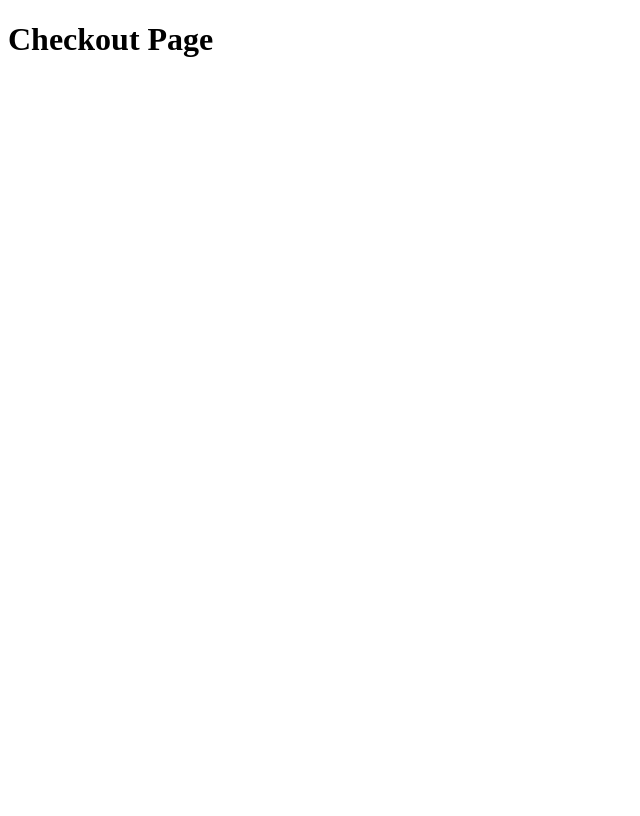
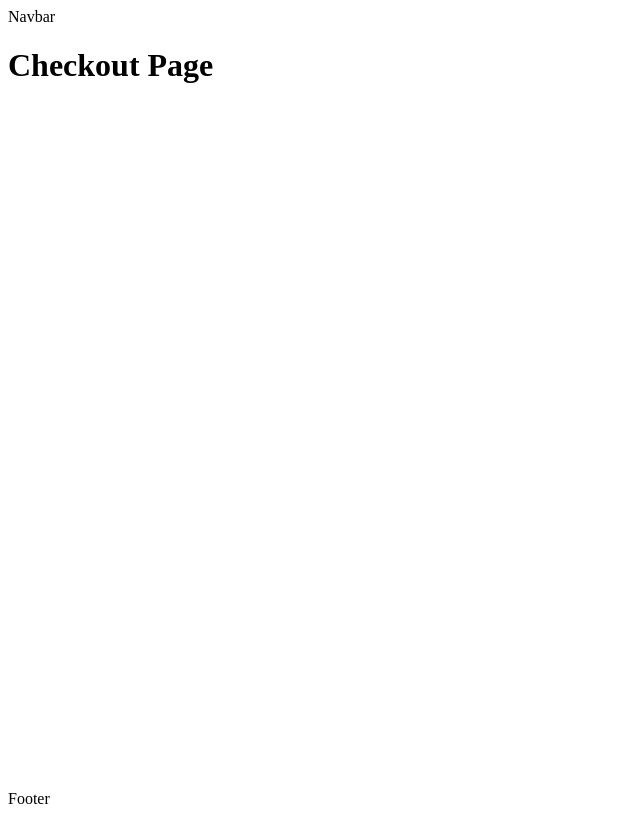
Before and after one commit to Mohammed-Amran/ticket-purchasing-webapp, a Vue app: page /checkout in a window 1280 px wide. Shown: the whole page, without its empty margins (0-640 px from the left). Built offline with nearby package versions, Linux system fonts and the light colour scheme.

Commit message:
Layouts added

```diff
--- a/src/app/layouts/AuthLayout.vue
+++ b/src/app/layouts/AuthLayout.vue
@@ -0,0 +1,17 @@
+<template>
+  <div class="auth-layout">
+    <main>
+      <slot />
+    </main>
+  </div>
+</template>
+
+<style scoped>
+.auth-layout {
+  min-height: 100vh;
+
+  display: flex;
+  justify-content: center;
+  align-items: center;
+}
+</style>
--- a/src/app/layouts/MainLayout.vue
+++ b/src/app/layouts/MainLayout.vue
@@ -0,0 +1,24 @@
+<template>
+  <div class="main-layout">
+    <header>Navbar</header>
+
+    <main>
+      <slot />
+    </main>
+
+    <footer>Footer</footer>
+  </div>
+</template>
+
+<style scoped>
+.main-layout {
+  min-height: 100vh;
+
+  display: flex;
+  flex-direction: column;
+}
+
+main {
+  flex: 1;
+}
+</style>
--- a/src/features/auth/views/LoginView.vue
+++ b/src/features/auth/views/LoginView.vue
@@ -1,3 +1,9 @@
+<script setup>
+import AuthLayout from '../../../app/layouts/AuthLayout.vue'
+</script>
+
 <template>
-  <h1>Login Page</h1>
+  <AuthLayout>
+    <h1>Login Page</h1>
+  </AuthLayout>
 </template>
--- a/src/features/matches/views/HomeView.vue
+++ b/src/features/matches/views/HomeView.vue
@@ -1,3 +1,9 @@
+<script setup>
+import MainLayout from '../../../app/layouts/MainLayout.vue'
+</script>
+
 <template>
-  <h1>Home Page</h1>
+  <MainLayout>
+    <h1>Home Page</h1>
+  </MainLayout>
 </template>
--- a/src/features/tickets/views/CheckoutView.vue
+++ b/src/features/tickets/views/CheckoutView.vue
@@ -1,3 +1,9 @@
+<script setup>
+import MainLayout from '../../../app/layouts/MainLayout.vue'
+</script>
+
 <template>
-  <h1>Checkout Page</h1>
+  <MainLayout>
+    <h1>Checkout Page</h1>
+  </MainLayout>
 </template>
```
